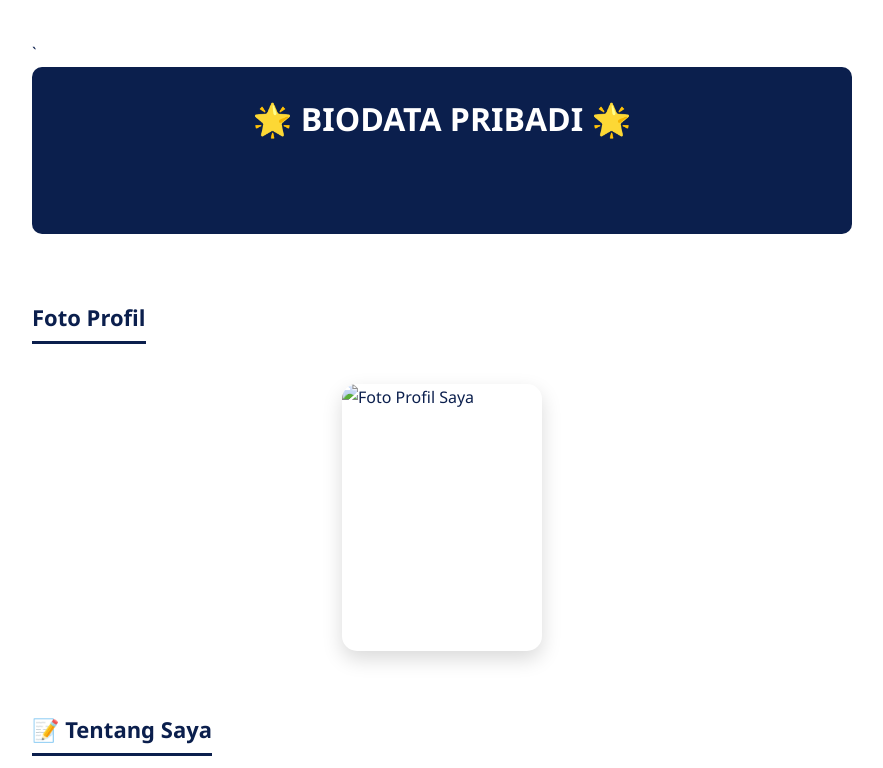
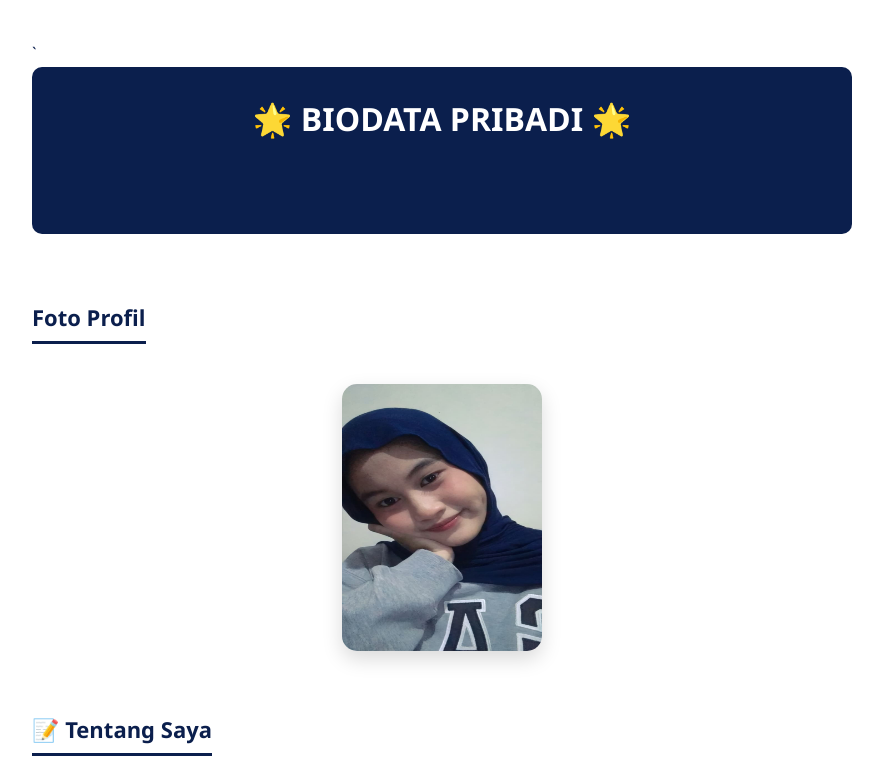
Before and after one commit to baiqreingganissutami12-ai/ganisprofileweb, a plain HTML site: page index.html in a window 1280 px wide. Shown: the top 768 px of the page, without its empty margins (198-1081 px from the left). Drawn offline with Linux system fonts and the light colour scheme.

Commit message:
Fix image path

```diff
--- a/index.html
+++ b/index.html
@@ -19,7 +19,7 @@
 
     <!-- FOTO PROFIL -->
     <h2>Foto Profil</h2>
-    <img src="images/WhatsApp Image 2026-03-02 at 08.43.33.jpeg" alt="Foto Profil Saya" width="200" height="267">
+    <img src="images/profile.jpeg" alt="Foto Profil Saya" width="200" height="267">
 
 
     <!-- BIODATA -->
```
